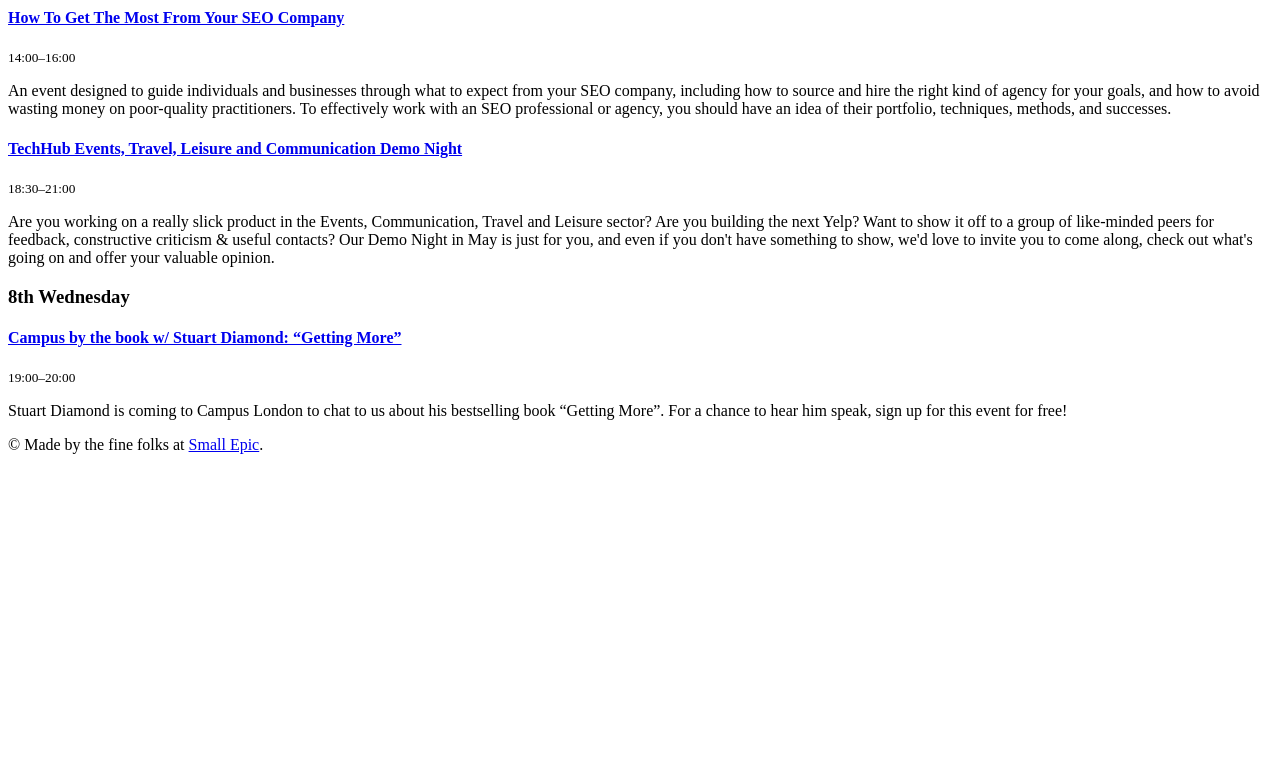
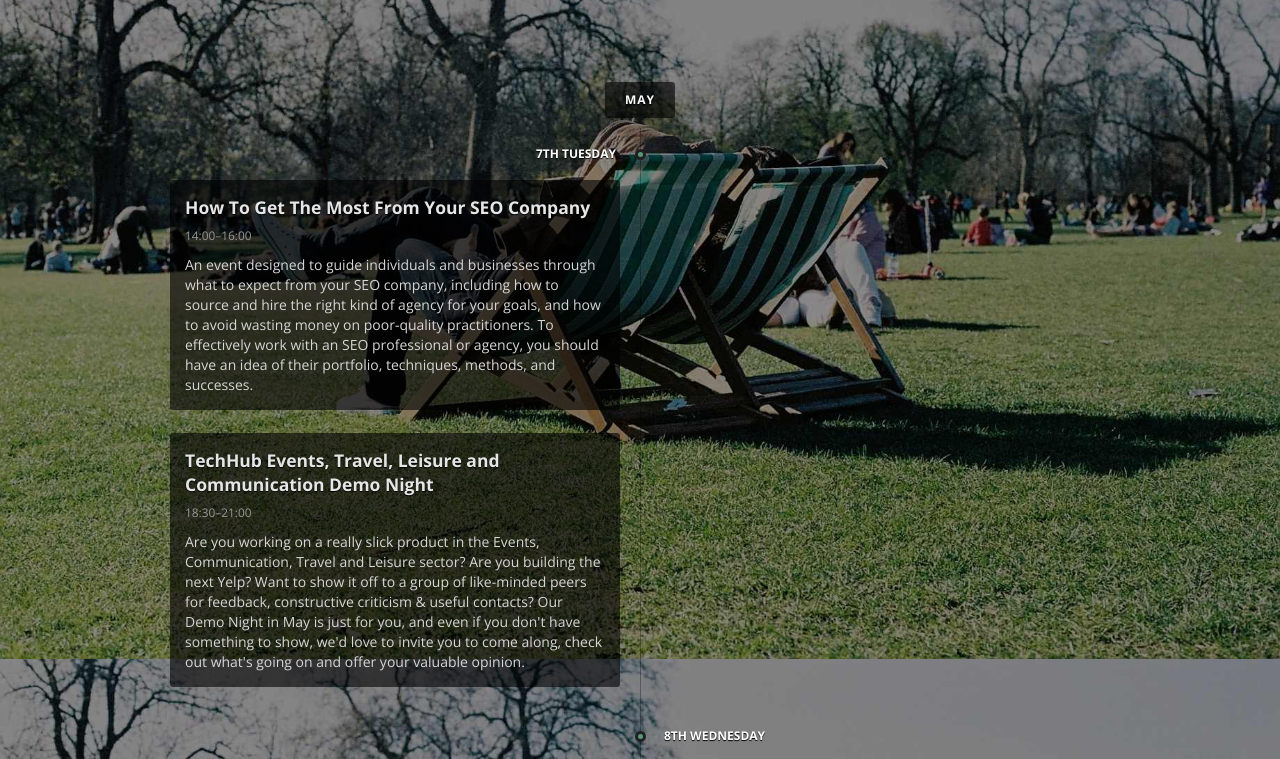
Before and after one commit to smallepic/com.publishingevents, a plain HTML site: page index.html in a window 1280 px wide. Shown: the part 198-957 px from the top of the page. Before the commit the page ends 800 px from the top, so only its background shows below. Drawn offline with nearby package versions, Linux system fonts and the light colour scheme; the site is published under a folder, as on GitHub Pages, so addresses that start at the root find nothing.

Commit message:
Changed from absolute to relative paths for assets.

```diff
--- a/index.html
+++ b/index.html
@@ -5,12 +5,12 @@
 		<meta name="viewport" content="width=device-width, initial-scale=1.0">
 
 		<link href='//fonts.googleapis.com/css?family=Open+Sans:400,700' rel='stylesheet' type='text/css' />
-		<link href="/stylesheets/bootstrap.css" rel="stylesheet" media="screen">
-		<link href="/stylesheets/extensions.css" rel="stylesheet" media="screen">
-		<link href="/stylesheets/style.css" rel="stylesheet" media="screen">
+		<link href="stylesheets/bootstrap.css" rel="stylesheet" media="screen">
+		<link href="stylesheets/extensions.css" rel="stylesheet" media="screen">
+		<link href="stylesheets/style.css" rel="stylesheet" media="screen">
 
-		<script src="/javascripts/jquery.js"></script>
-		<script src="/javascripts/bootstrap.js"></script>
+		<script src="javascripts/jquery.js"></script>
+		<script src="javascripts/bootstrap.js"></script>
 	</head>
 
 	<body>
--- a/stylesheets/extensions.css
+++ b/stylesheets/extensions.css
@@ -1,4 +1,4 @@
-body { background: #F2F1E6 url("/images/background-header.jpg") no-repeat fixed center center; background-size: cover; color: #FFFFFF; }
+body { background: #F2F1E6 url("../images/background-header.jpg") no-repeat fixed center center; background-size: cover; color: #FFFFFF; }
 
 h1,
 h2,
```
